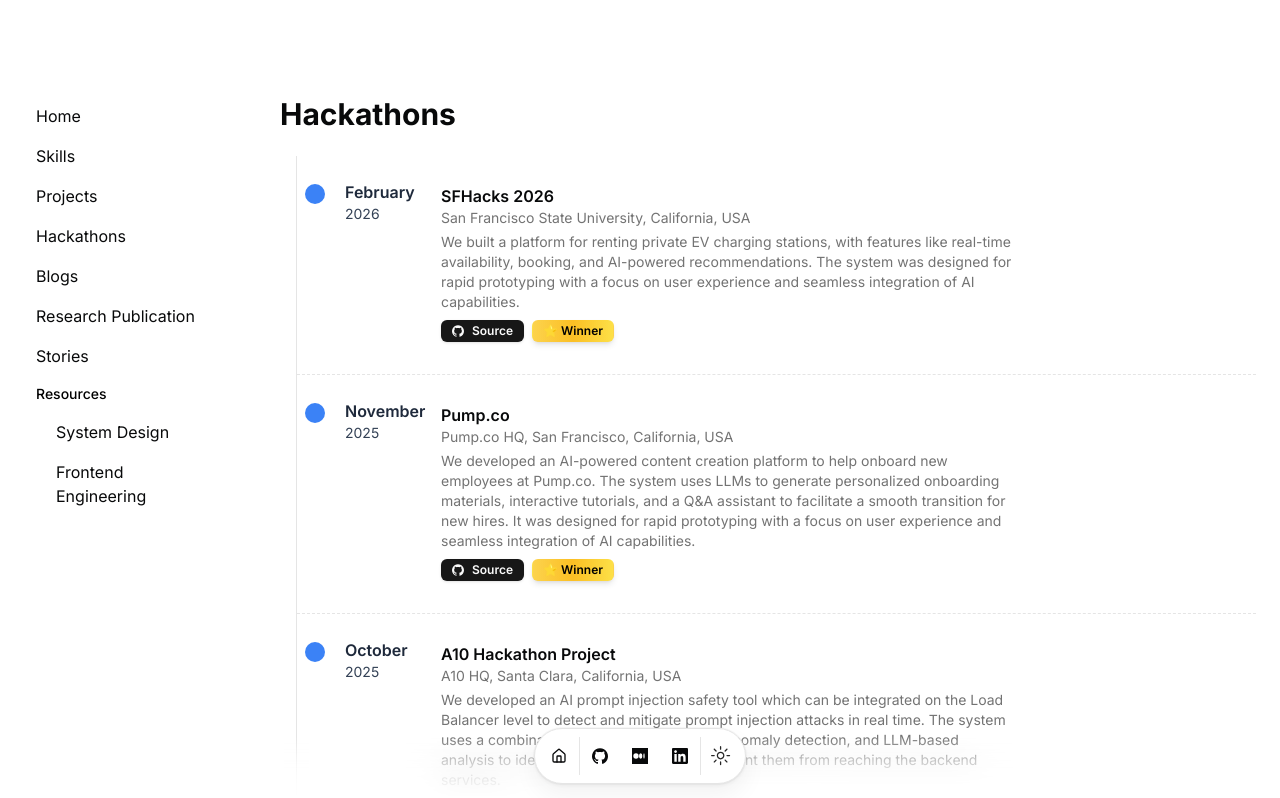
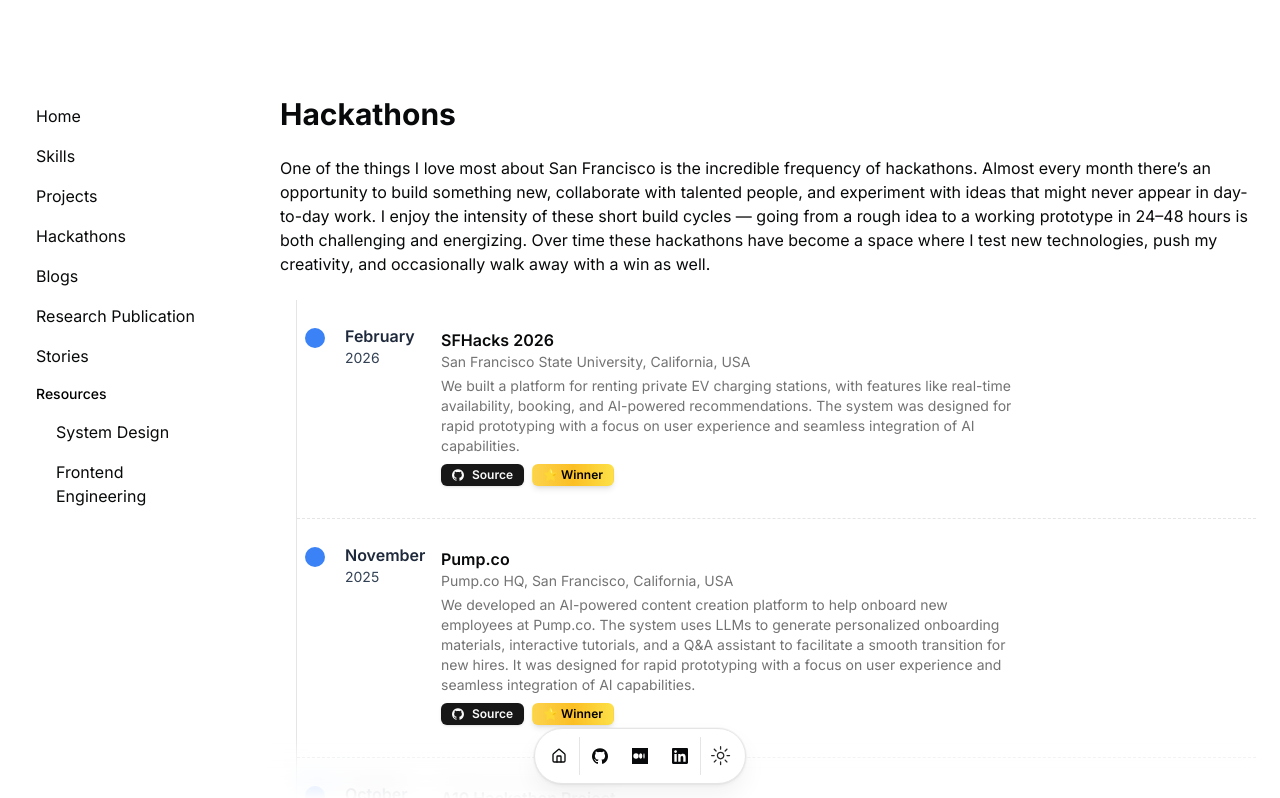
Before and after one commit to Aditya-Dawadikar/Portfolio, a Next.js app: page /hackathons in a window 1280 px wide. Shown: the top 798 px of the page. Built offline with nearby package versions, Linux system fonts and the light colour scheme.

Commit message:
Add: page descriptions

```diff
--- a/src/app/hackathons/page.tsx
+++ b/src/app/hackathons/page.tsx
@@ -44,6 +44,7 @@
   return (
     <div className="space-y-6 mt-4 md:mt-0">
       <h1 className="text-3xl font-bold">Hackathons</h1>
+      <p>One of the things I love most about San Francisco is the incredible frequency of hackathons. Almost every month there’s an opportunity to build something new, collaborate with talented people, and experiment with ideas that might never appear in day-to-day work. I enjoy the intensity of these short build cycles — going from a rough idea to a working prototype in 24–48 hours is both challenging and energizing. Over time these hackathons have become a space where I test new technologies, push my creativity, and occasionally walk away with a win as well.</p>
       <ul className="mb-4 ml-4 divide-y divide-dashed border-l">
         {sorted.map((event) => (
           <li key={event.title + event.dates} className="py-4">
--- a/src/app/projects/page.tsx
+++ b/src/app/projects/page.tsx
@@ -5,6 +5,7 @@
   return (
     <div className="space-y-6 mt-4 md:mt-0">
       <h1 className="text-3xl font-bold">Projects</h1>
+      <p>I believe the best way to learn engineering is by building things. Most of what I truly understand today came from experimenting, breaking systems, fixing them, and iterating until they worked. That’s why I constantly work on side projects — they give me the freedom to explore ideas, test architectures, and understand technologies beyond theory. I also try not to lock myself into a single tech stack. Programming fundamentals, system thinking, and problem-solving skills transfer across languages and frameworks, so I stay open to learning whatever tool best fits the problem. This page is a collection of projects where I explored different technologies, architectures, and ideas through hands-on experimentation and collaboration.</p>
       <div className="grid grid-cols-1 gap-3 sm:grid-cols-2 md:grid-cols-3">
         {DATA.projects
           .slice()
```
